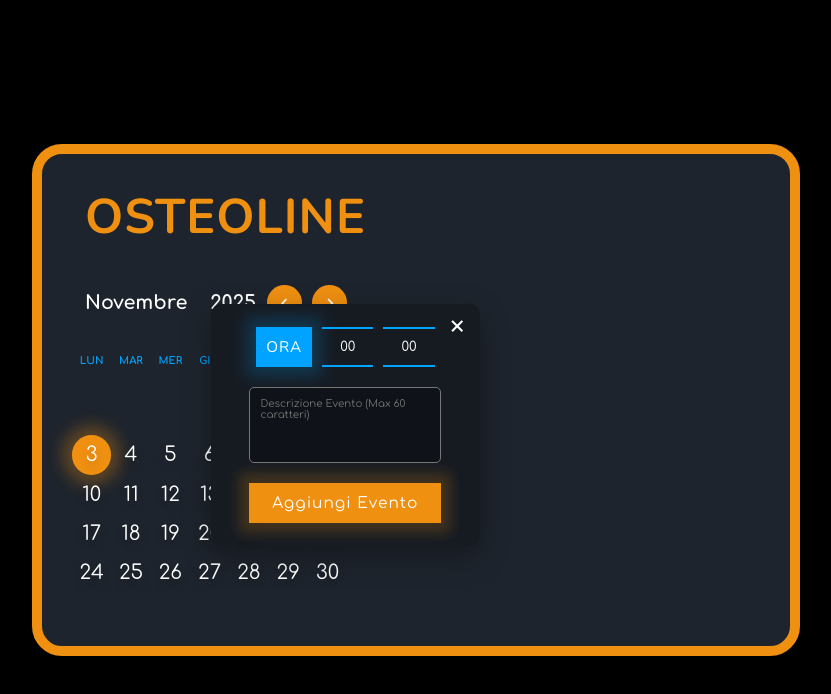
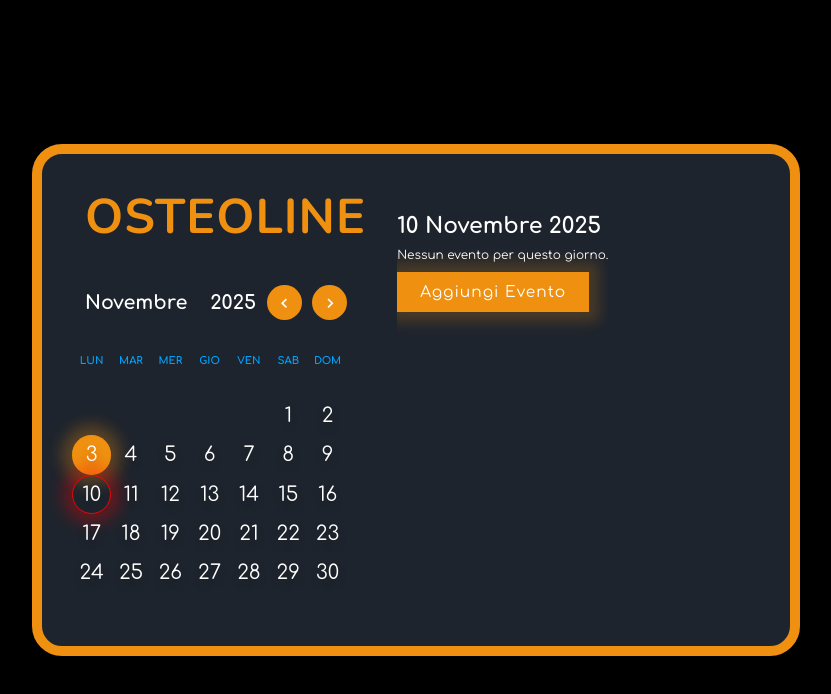
Before and after one commit to Johnnyfromtheblock4/osteoline-calendario, a React (Vite) app: page / in a window 1280 px wide. Both pictures are taken after a click on the element "10". Shown: the top 694 px of the page, without its empty margins (224-1055 px from the left). Built offline with nearby package versions, Linux system fonts and the light colour scheme.

Commit message:
[UPD] select room and selceted day border

```diff
--- a/src/components/CalendarApp.css
+++ b/src/components/CalendarApp.css
@@ -273,6 +273,24 @@
   margin-right: 2rem;
 }
 
+.selected-day-title {
+  margin-bottom: 1rem;
+  font-size: 2.2rem;
+}
+
+.selected-day {
+  border: 1px solid red;
+  border-radius: 50%;
+  box-shadow: 0 0 1.5rem 1rem rgba(255, 0, 0, 0.3);
+  color: white;
+}
+
+.default-message {
+  margin-top: 1rem;
+  margin-bottom: 1rem;
+  font-size: 1.2rem;
+}
+
 /* RESPONSIVE  */
 /* TABLET */
 @media (max-width: 850px) {
--- a/src/components/CalendarApp.jsx
+++ b/src/components/CalendarApp.jsx
@@ -21,11 +21,13 @@ const CalendarApp = () => {
 
   const [currentMonth, setCurrentMonth] = useState(currentDate.getMonth());
   const [currentYear, setCurrentYear] = useState(currentDate.getFullYear());
-  const [selectedDate, setSelectedDate] = useState(currentDate);
+  const [selectedDate, setSelectedDate] = useState(null);
   const [showEventPopup, setShowEventPopup] = useState(false);
+  const [showDayDetails, setShowDayDetails] = useState(false);
   const [events, setEvents] = useState([]);
   const [eventTime, setEventTime] = useState({ hours: "00", minutes: "00" });
   const [eventText, setEventText] = useState("");
+  const [eventRoom, setEventRoom] = useState(""); // nuova variabile per la stanza
   const [editingEvent, setEditingEvent] = useState(null);
 
   // funzione che determina il numero di giorni in un mese
@@ -53,20 +55,6 @@ const CalendarApp = () => {
     );
   };
 
-  // funzione per selezionare il giorno dell'evento
-  const handleDayClick = (day) => {
-    const clickedDate = new Date(currentYear, currentMonth, day);
-    const today = new Date();
-
-    if (clickedDate >= today || isSameDay(clickedDate, today)) {
-      setSelectedDate(clickedDate);
-      setShowEventPopup(true);
-      setEventTime({ hours: "00", minutes: "00" });
-      setEventText("");
-      setEditingEvent(null);
-    }
-  };
-
   // funzione per chiamare evento per il giorno corrente
   const isSameDay = (date1, date2) => {
     return (
@@ -76,16 +64,34 @@ const CalendarApp = () => {
     );
   };
 
+  // funzione per selezionare il giorno dell'evento
+  const handleDayClick = (day) => {
+    const clickedDate = new Date(currentYear, currentMonth, day);
+    const today = new Date();
+
+    if (clickedDate >= today || isSameDay(clickedDate, today)) {
+      setSelectedDate(clickedDate);
+      setShowDayDetails(true);
+      setShowEventPopup(false);
+    }
+  };
+
   // funzione per aggiungere evento (padStart aggiunge un elemento all'oggetto con 2 parametri e se è uno solo ci aggiunge davanti lo 0)
   const handleEventSubmit = () => {
+    if (!eventRoom) {
+      alert("Seleziona una stanza prima di salvare l'evento.");
+      return;
+    }
+
     const newEvent = {
       id: editingEvent ? editingEvent.id : Date.now(),
       date: selectedDate,
-      time: `${eventTime.hours.padStart(2, "0")}:${eventTime.hours.padStart(
+      time: `${eventTime.hours.padStart(2, "0")}:${eventTime.minutes.padStart(
         2,
         "0"
       )}`,
       text: eventText,
+      room: eventRoom, // aggiunto campo stanza
     };
 
     // variabile che crea copia dell'evento per la modifica
@@ -105,6 +111,7 @@ const CalendarApp = () => {
     setEvents(updatedEvents);
     setEventTime({ hours: "00", minutes: "00" });
     setEventText("");
+    setEventRoom("");
     setShowEventPopup(false); // per chiudere l'evento quando inserito
     setEditingEvent(null);
   };
@@ -117,26 +124,30 @@ const CalendarApp = () => {
       minutes: event.time.split(":")[1],
     });
     setEventText(event.text);
+    setEventRoom(event.room || "");
     setEditingEvent(event);
     setShowEventPopup(true);
   };
 
-  // funzione per eliminare vento
+  // funzione per eliminare evento
   const handleDeleteEvent = (eventId) => {
     const updatedEvents = events.filter((event) => event.id !== eventId);
-
     setEvents(updatedEvents);
   };
 
   // funzione per cambio di orari
   const handleTimeChange = (e) => {
-    const [name, value] = e.target;
-
+    const { name, value } = e.target;
     setEventTime((prevTime) => ({
       ...prevTime,
       [name]: value.padStart(2, "0"),
     }));
   };
+
+  // filtra eventi per giorno selezionato
+  const eventsForSelectedDay = events.filter((event) =>
+    selectedDate ? isSameDay(new Date(event.date), selectedDate) : false
+  );
 
   return (
     <>
@@ -163,13 +174,21 @@ const CalendarApp = () => {
             {[...Array(daysInMonth).keys()].map((day) => (
               <span
                 key={day + 1}
-                className={
+                className={`
+    ${
       day + 1 === currentDate.getDate() &&
       currentMonth === currentDate.getMonth() &&
       currentYear === currentDate.getFullYear()
         ? "current-day"
         : ""
     }
+    ${
+      selectedDate &&
+      isSameDay(new Date(currentYear, currentMonth, day + 1), selectedDate)
+        ? "selected-day"
+        : ""
+    }
+    `}
                 onClick={() => handleDayClick(day + 1)}
               >
                 {day + 1}
@@ -177,7 +196,57 @@ const CalendarApp = () => {
             ))}
           </div>
         </div>
+
         <div className="events">
+          {/* Dettaglio del giorno selezionato */}
+          {showDayDetails && selectedDate && (
+            <div className="day-details">
+              <h2 className="selected-day-title">
+                {`${selectedDate.getDate()} ${
+                  monthsOfYear[selectedDate.getMonth()]
+                } ${selectedDate.getFullYear()}`}
+              </h2>
+              {eventsForSelectedDay.length > 0 ? (
+                eventsForSelectedDay.map((event) => (
+                  <div className="event" key={event.id}>
+                    <div className="event-date-wrapper">
+                      <div className="event-time">{event.time}</div>
+                      <div className="event-room">{event.room}</div>
+                    </div>
+                    <div className="event-text">{event.text}</div>
+                    <div className="event-buttons">
+                      <i
+                        className="bx bxs-edit-alt"
+                        onClick={() => handleEditEvent(event)}
+                      ></i>
+                      <i
+                        className="fa-solid fa-square-xmark"
+                        onClick={() => handleDeleteEvent(event.id)}
+                      ></i>
+                    </div>
+                  </div>
+                ))
+              ) : (
+                <p className="default-message">
+                  Nessun evento per questo giorno.
+                </p>
+              )}
+              <button
+                className="event-popup-btn"
+                onClick={() => {
+                  setShowEventPopup(true);
+                  setEditingEvent(null);
+                  setEventTime({ hours: "00", minutes: "00" });
+                  setEventText("");
+                  setEventRoom("");
+                }}
+              >
+                Aggiungi Evento
+              </button>
+            </div>
+          )}
+
+          {/* Popup per aggiungere/modificare evento */}
           {showEventPopup && (
             <div className="event-popup">
               <div className="time-input">
@@ -201,6 +270,19 @@ const CalendarApp = () => {
                   onChange={handleTimeChange}
                 />
               </div>
+
+              {/* Dropdown per la stanza */}
+              <select
+                className="event-room-dropdown"
+                value={eventRoom}
+                onChange={(e) => setEventRoom(e.target.value)}
+              >
+                <option value="">Scegli stanza</option>
+                <option value="Stanza trattamenti">Stanza trattamenti</option>
+                <option value="Stanza Fede">Stanza Fede</option>
+                <option value="Palestra">Palestra</option>
+              </select>
+
               <textarea
                 placeholder="Descrizione Evento (Max 60 caratteri)"
                 value={eventText}
@@ -221,27 +303,6 @@ const CalendarApp = () => {
               </button>
             </div>
           )}
-          {events.map((event, index) => (
-            <div className="event" key={index}>
-              <div className="event-date-wrapper">
-                <div className="event-date">{`${event.date.getDate()} ${
-                  monthsOfYear[event.date.getMonth()]
-                } ${event.date.getFullYear()}`}</div>
-                <div className="event-time">{event.time}</div>
-              </div>
-              <div className="event-text">{event.text}</div>
-              <div className="event-buttons">
-                <i
-                  className="bx bxs-edit-alt"
-                  onClick={() => handleEditEvent(event)}
-                ></i>
-                <i
-                  class="fa-solid fa-square-xmark"
-                  onClick={() => handleDeleteEvent(event.id)}
-                ></i>
-              </div>
-            </div>
-          ))}
         </div>
       </div>
     </>
```
Also changed, not shown: 1 other file (tests, documents, lock files or other folders). Lines whose indentation alone changed are shown as unchanged.
